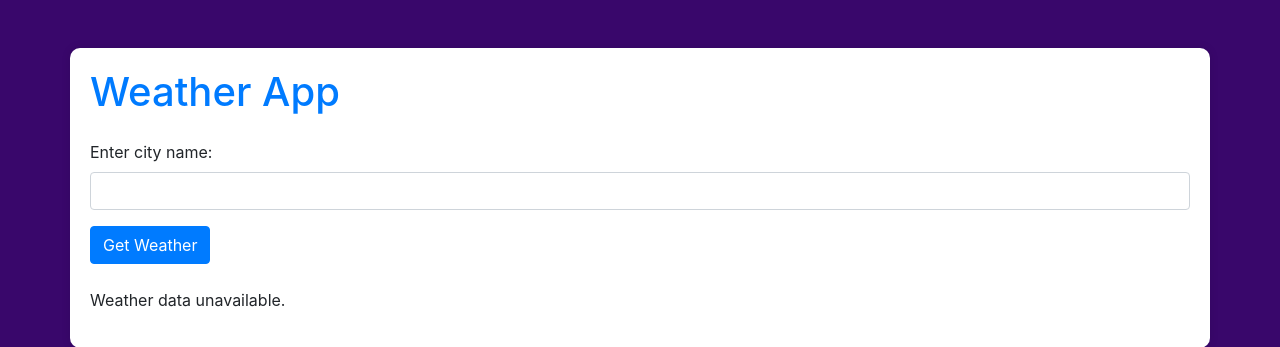
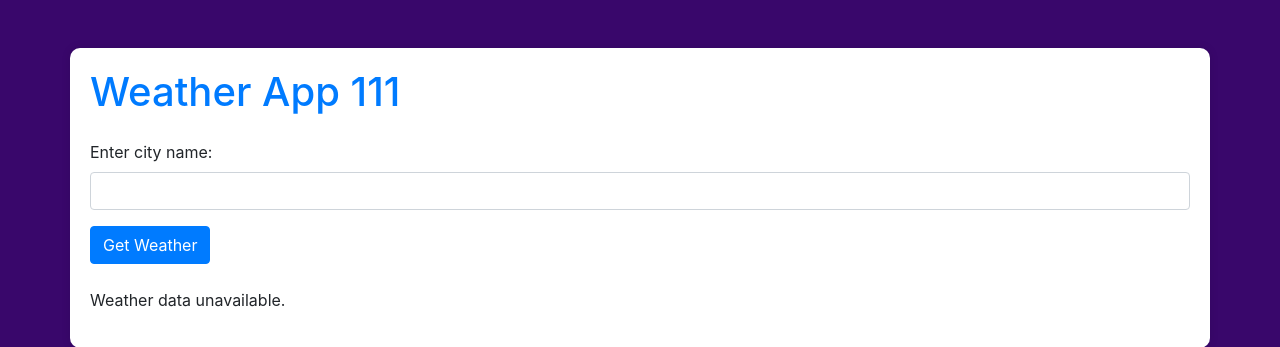
Before and after one commit to Mariami123630/weatherapp, a Flask app: page / in a window 1280 px wide. Shown: the part 56-403 px from the top of the page. Run offline with Flask 2, Linux system fonts and the light colour scheme; some libraries are stand-ins or nearby versions.

Commit message:
Update index.html

```diff
--- a/templates/index.html
+++ b/templates/index.html
@@ -36,7 +36,7 @@
     </nav>
 
     <div class="container mt-5">
-        <h1 class="mb-4 text-primary">Weather App</h1>
+        <h1 class="mb-4 text-primary">Weather App 111 </h1>
         <form method="post">
             <div class="form-group">
                 <label for="city">Enter city name:</label>
```
